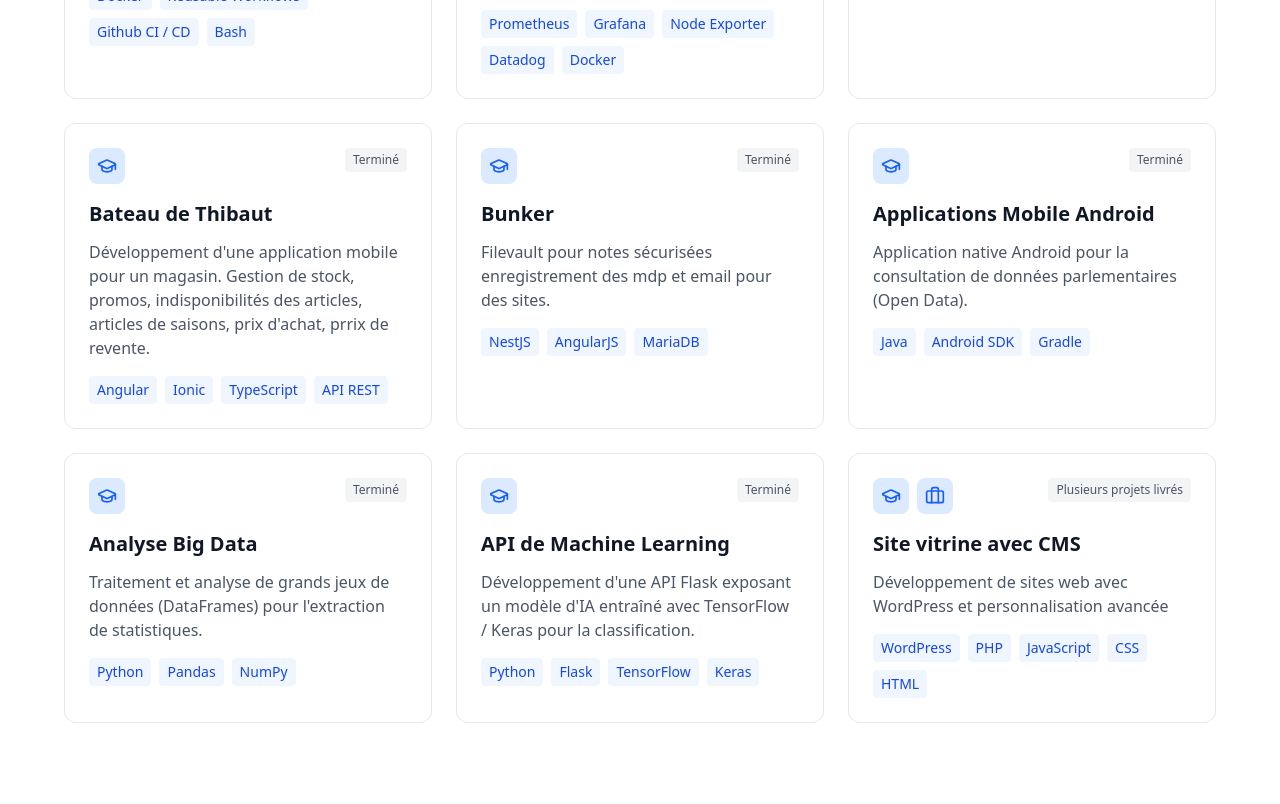
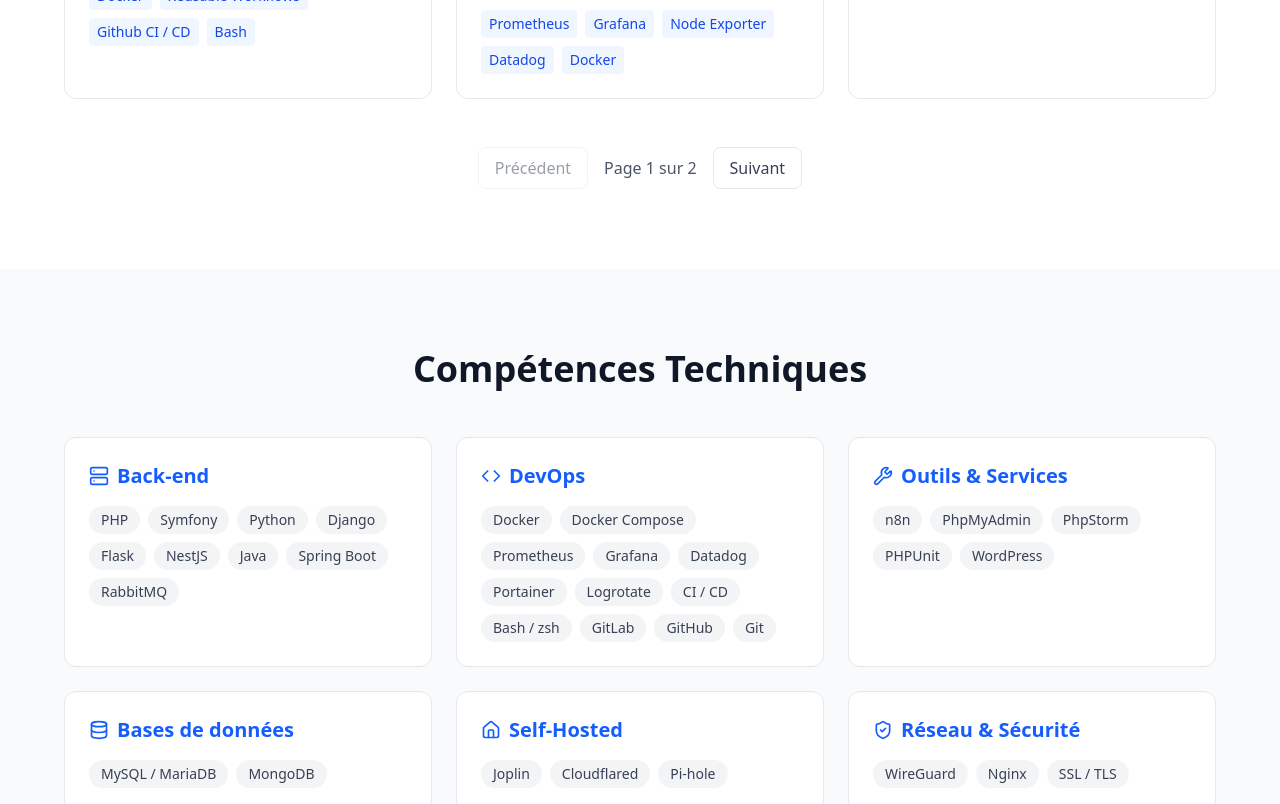
Before and after one commit to Skuskusku13/portfolio, a React (Vite) app: page / in a window 1280 px wide. Shown: the part 2880-3684 px from the top of the page. Built offline with nearby package versions, Linux system fonts and the light colour scheme.

Commit message:
pagination without anchor

```diff
--- /dev/null
+++ b/src/components/Pagination.tsx
@@ -0,0 +1,35 @@
+interface PaginationProps {
+  currentPage: number;
+  totalPages: number;
+  onPageChange: (page: number) => void;
+}
+
+export default function Pagination({ currentPage, totalPages, onPageChange }: PaginationProps) {
+  if (totalPages <= 1) return null;
+
+  return (
+    <div className="flex justify-center items-center gap-2 mt-12">
+      <button
+        type="button"
+        onClick={() => onPageChange(currentPage - 1)}
+        disabled={currentPage === 1}
+        className="px-4 py-2 rounded-lg bg-white dark:bg-gray-800 border border-gray-200 dark:border-gray-700 text-gray-700 dark:text-gray-300 hover:bg-gray-50 dark:hover:bg-gray-700 disabled:opacity-50 disabled:cursor-not-allowed transition-colors cursor-pointer"
+      >
+        Précédent
+      </button>
+
+      <span className="text-gray-600 dark:text-gray-400 font-medium px-2">
+        Page {currentPage} sur {totalPages}
+      </span>
+
+      <button
+        type="button"
+        onClick={() => onPageChange(currentPage + 1)}
+        disabled={currentPage === totalPages}
+        className="px-4 py-2 rounded-lg bg-white dark:bg-gray-800 border border-gray-200 dark:border-gray-700 text-gray-700 dark:text-gray-300 hover:bg-gray-50 dark:hover:bg-gray-700 disabled:opacity-50 disabled:cursor-not-allowed transition-colors cursor-pointer"
+      >
+        Suivant
+      </button>
+    </div>
+  );
+}
--- a/src/components/Projects.tsx
+++ b/src/components/Projects.tsx
@@ -1,16 +1,43 @@
-import { useState } from 'react';
+import { useState, useEffect } from 'react';
 import { Briefcase, Wrench, GraduationCap } from 'lucide-react';
 import { projects } from '../data';
+import Pagination from './Pagination';
+import type { Project } from '../types';
 
 export default function Projects() {
-  const [projectFilter, setProjectFilter] = useState('all');
+  const [projectFilter, setProjectFilter] = useState<Project['category'][number] | 'all'>('all');
+  const [currentPage, setCurrentPage] = useState(1);
+  const [itemsPerPage, setItemsPerPage] = useState(6);
+
+  useEffect(() => {
+    const handleResize = () => {
+      if (window.innerWidth < 768) setItemsPerPage(3);
+      else if (window.innerWidth < 1024) setItemsPerPage(4);
+      else setItemsPerPage(6);
+    };
+
+    handleResize();
+    window.addEventListener('resize', handleResize);
+    return () => window.removeEventListener('resize', handleResize);
+  }, []);
 
   const filteredProjects = projectFilter === 'all'
     ? projects
-    // @ts-expect-error: category is now an array, checking inclusion
-    : projects.filter(p => p.category.includes(projectFilter));
+    : projects.filter(p => p.category.includes(projectFilter as any));
 
-  const filters = [
+  // Pagination Logic
+  const totalPages = Math.ceil(filteredProjects.length / itemsPerPage);
+  const displayedProjects = filteredProjects.slice(
+    (currentPage - 1) * itemsPerPage,
+    currentPage * itemsPerPage
+  );
+
+  const handleFilterChange = (filterId: Project['category'][number] | 'all') => {
+    setProjectFilter(filterId);
+    setCurrentPage(1); // Reset page to 1 when filter changes
+  };
+
+  const filters: { id: Project['category'][number] | 'all', label: string }[] = [
     { id: 'all', label: 'Tous' },
     { id: 'pro', label: 'Professionnels' },
     { id: 'perso', label: 'Personnels' },
@@ -29,7 +56,7 @@
           {filters.map((filter) => (
             <button
               key={filter.id}
-              onClick={() => setProjectFilter(filter.id)}
+              onClick={() => handleFilterChange(filter.id)}
               className={`px-6 py-2 rounded-full font-semibold transition ${
                 projectFilter === filter.id
                   ? 'bg-blue-600 text-white'
@@ -42,7 +69,7 @@
         </div>
 
         <div className="grid md:grid-cols-2 lg:grid-cols-3 gap-6">
-          {filteredProjects.map((project, idx) => (
+          {displayedProjects.map((project, idx) => (
             <div key={idx} className="bg-white dark:bg-gray-900 border border-gray-200 dark:border-gray-800 rounded-xl p-6 hover:shadow-lg dark:hover:shadow-blue-900/10 transition duration-300">
               <div className="flex items-start justify-between mb-4">
                 <div className="flex gap-2">
@@ -70,6 +97,12 @@
             </div>
           ))}
         </div>
+
+        <Pagination
+          currentPage={currentPage}
+          totalPages={totalPages}
+          onPageChange={setCurrentPage}
+        />
       </div>
     </section>
   );
--- a/src/components/Skills.tsx
+++ b/src/components/Skills.tsx
@@ -1,6 +1,8 @@
+import { useState, useEffect } from 'react';
 import { Server, Database, Code, Monitor, Layout, Wrench, Home, ShieldCheck, ClipboardList, type LucideIcon } from 'lucide-react';
 import { skills } from '../data';
 import type { Skills as SkillsType } from '../types';
+import Pagination from './Pagination';
 
 interface SkillSection {
   key: keyof SkillsType;
@@ -9,6 +11,21 @@
 }
 
 export default function Skills() {
+  const [currentPage, setCurrentPage] = useState(1);
+  const [itemsPerPage, setItemsPerPage] = useState(6);
+
+  useEffect(() => {
+    const handleResize = () => {
+      if (window.innerWidth < 768) setItemsPerPage(3);
+      else if (window.innerWidth < 1024) setItemsPerPage(4);
+      else setItemsPerPage(6);
+    };
+
+    handleResize();
+    window.addEventListener('resize', handleResize);
+    return () => window.removeEventListener('resize', handleResize);
+  }, []);
+
   const skillSections: SkillSection[] = [
     { key: 'backend', title: 'Back-end', icon: Server },
     { key: 'devops', title: 'DevOps', icon: Code },
@@ -22,19 +39,30 @@
     // { key: 'data_ai', title: 'Data Science & IA', icon: Brain }, // Décommenter pour réactiver
   ];
 
+  // Filter sections that actually have content
+  const activeSections = skillSections.filter(section => {
+    const items = skills[section.key];
+    return items && items.length > 0;
+  });
+
+  // Pagination Logic
+  const totalPages = Math.ceil(activeSections.length / itemsPerPage);
+  const displayedSections = activeSections.slice(
+    (currentPage - 1) * itemsPerPage,
+    currentPage * itemsPerPage
+  );
+
   return (
     <section id="skills" className="py-20 px-4 sm:px-6 lg:px-8 bg-gray-50 dark:bg-gray-900/50 transition-colors duration-300">
       <div className="max-w-6xl mx-auto">
         <h2 className="text-4xl font-bold mb-12 text-center text-gray-900 dark:text-white">Compétences Techniques</h2>
         <div className="grid md:grid-cols-2 lg:grid-cols-3 gap-6">
 
-          {skillSections.map((section) => {
+          {displayedSections.map((section) => {
             const items = skills[section.key];
+            const Icon = section.icon;
 
-            // Si la section est vide ou undefined, on ne l'affiche pas
-            if (!items || items.length === 0) return null;
-
-            const Icon = section.icon;
+            if (!items) return null;
 
             return (
               <div
@@ -57,6 +85,12 @@
           })}
 
         </div>
+
+        <Pagination
+          currentPage={currentPage}
+          totalPages={totalPages}
+          onPageChange={setCurrentPage}
+        />
       </div>
     </section>
   );
```
